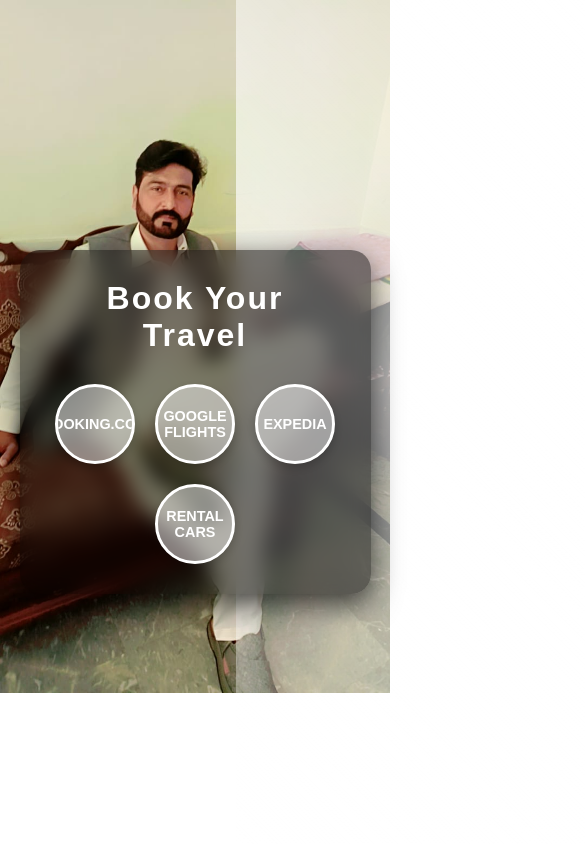
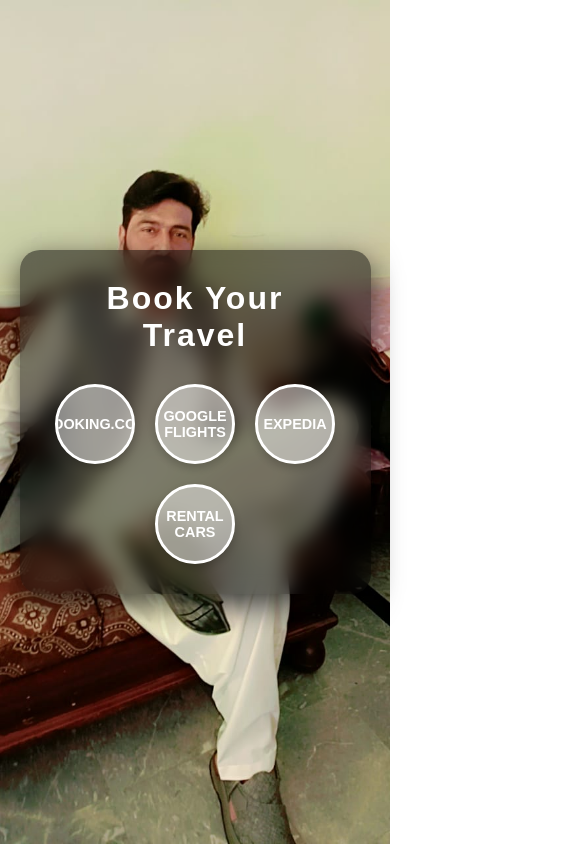
Before and after one commit to Bilal78621/travel-booking-site, a plain HTML site: page index.html in a window 390 px wide. Shown: the top 844 px of the page, 585 px wide, since content can reach past the window. Drawn offline with Linux system fonts and the light colour scheme.

Commit message:
index.html

```diff
--- a/index.html
+++ b/index.html
@@ -1,8 +1,8 @@
 <!DOCTYPE html>
 <html lang="en">
 <head>
-    <meta charset="UTF-8">
-    <meta name="viewport" content="width=device-width, initial-scale=1.0">
+  <meta charset="UTF-8" />
+  <meta name="viewport" content="width=device-width, initial-scale=1.0" />
   <title>Travel Booking</title>
   <style>
     * {
@@ -20,10 +20,9 @@
       text-align: center;
       margin: 0;
       background-image: url('my.jpeg'); /* Your image path */
-    background-size: cover; /* Cover the whole screen */
+      background-size: cover; /* Ensure the image covers the whole screen */
       background-position: center; /* Centers the image */
       background-repeat: no-repeat; /* Prevents repeating the image */
-    background-attachment: fixed; /* Keeps the image fixed during scrolling */
       position: relative;
       overflow: hidden;
     }
@@ -31,41 +30,8 @@
     /* For smaller screens (portrait mode on mobile devices) */
     @media (max-width: 768px) {
       body {
-        background-size: contain; /* Makes sure the image fits completely */
-        background-position: top; /* Adjusts the image to fit vertically */
-    }
-}
-
-/* For larger screens (tablet/desktop) */
-@media (min-width: 768px) {
-    body {
-        background-size: cover; /* Ensure the image covers the screen */
-    }
-}
-
-
-
-
-
-        /* Add shine effect */
-        body::after {
-            content: '';
-            position: absolute;
-            top: 0;
-            left: 0;
-            width: 100%;
-            height: 100%;
-            background: linear-gradient(45deg, rgba(255,255,255,0.2), rgba(255,255,255,0.7), rgba(255,255,255,0.2));
-            animation: shine 2s infinite;
-            pointer-events: none;
-        }
-
-        @keyframes shine {
-            0% {
-                transform: translateX(-100%);
-            }
-            100% {
-                transform: translateX(100%);
+        background-size: cover; /* Changed from 'contain' to 'cover' for better fit */
+        background-position: center; /* Centers the image vertically */
       }
     }
 
@@ -76,7 +42,7 @@
       box-shadow: 0 10px 30px rgba(0, 0, 0, 0.7);
       backdrop-filter: blur(10px);
       z-index: 1;
-            max-width: 90%; /* Ensure it doesn't stretch too wide on smaller screens */
+      max-width: 90%;
     }
 
     h1 {
@@ -116,7 +82,6 @@
       box-shadow: 0 4px 10px rgba(0, 0, 0, 0.2);
     }
 
-        /* Glow and pulse effect on hover */
     .btn::before {
       content: '';
       position: absolute;
@@ -159,12 +124,10 @@
       opacity: 0;
     }
 
-        /* Hover animation effect */
     .btn:active {
       transform: scale(0.95);
     }
 
-        /* Responsive Design */
     @media (max-width: 768px) {
       h1 {
         font-size: 2.5rem;
```
Lines whose indentation alone changed are shown as unchanged.
